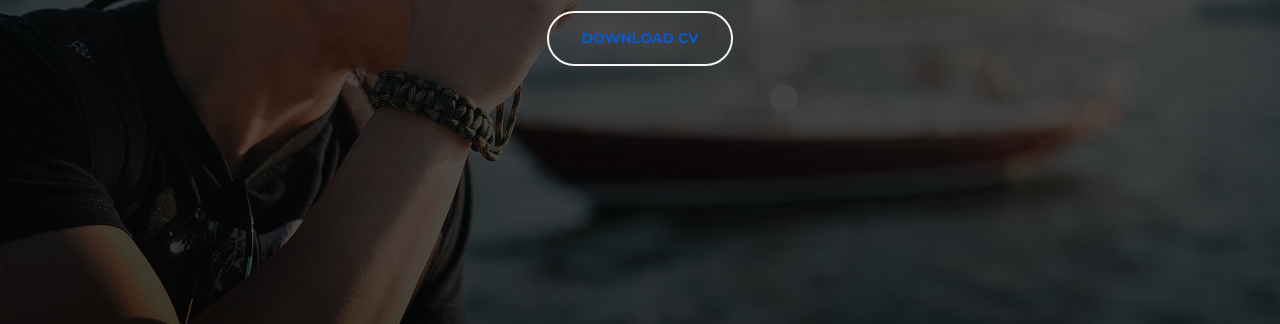
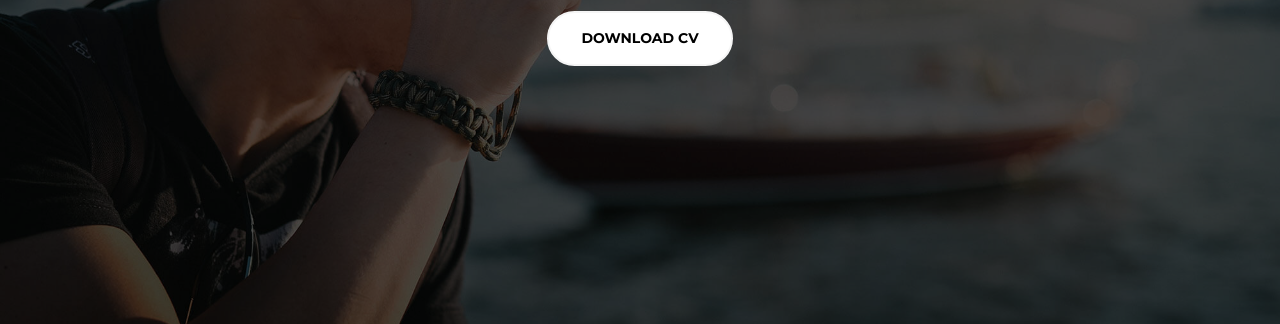
Before and after one commit to new-student-m/github-test-01, a plain HTML site: page index.html in a window 1280 px wide. In both pictures the pointer is over the link "DOWNLOAD CV". Shown: the part 476-800 px from the top of the page. Drawn offline with nearby package versions, Linux system fonts and the light colour scheme.

Commit message:
yalla bena 2

```diff
--- a/css/style.css
+++ b/css/style.css
@@ -67,5 +67,10 @@ margin: 0 0 24px;
     margin-top: 24px;
     font-weight: 700;
     display: inline-block;
+    transition: all .3s ease-in-out;
+}
+.home-content__btn:hover{
+    color: black;
+    background-color: white;
 }
 /* End of home section */
```
